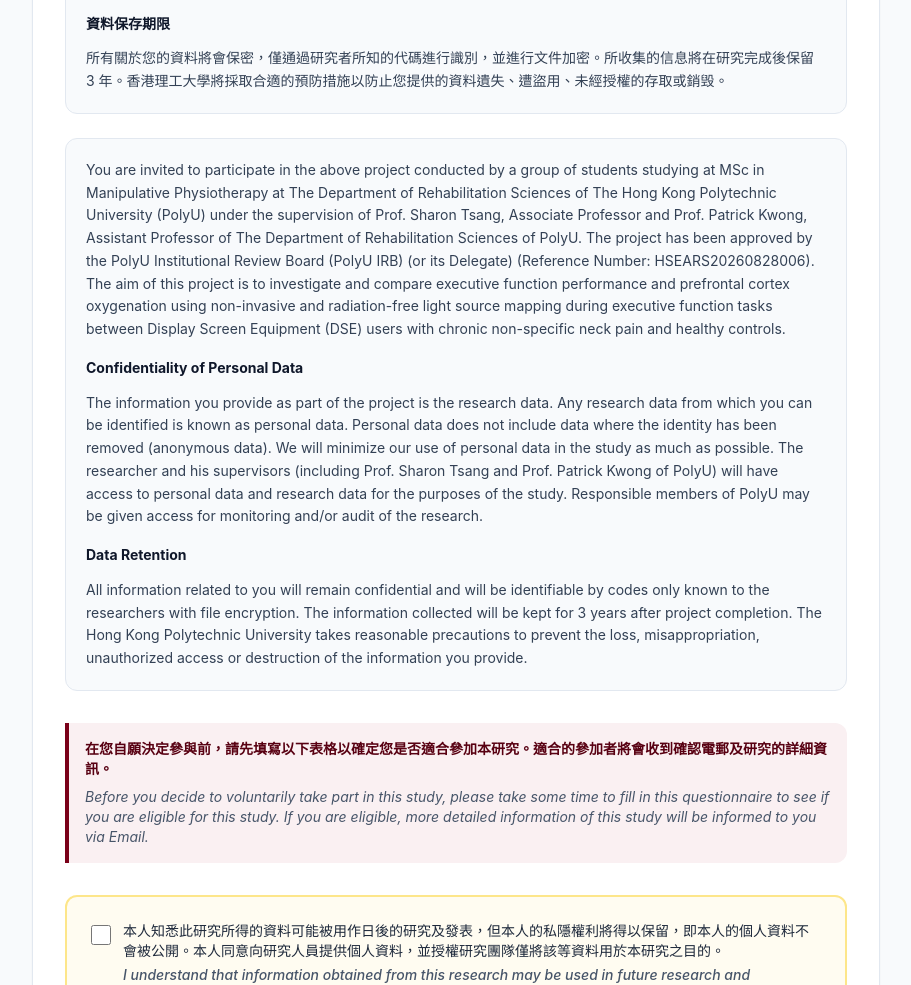
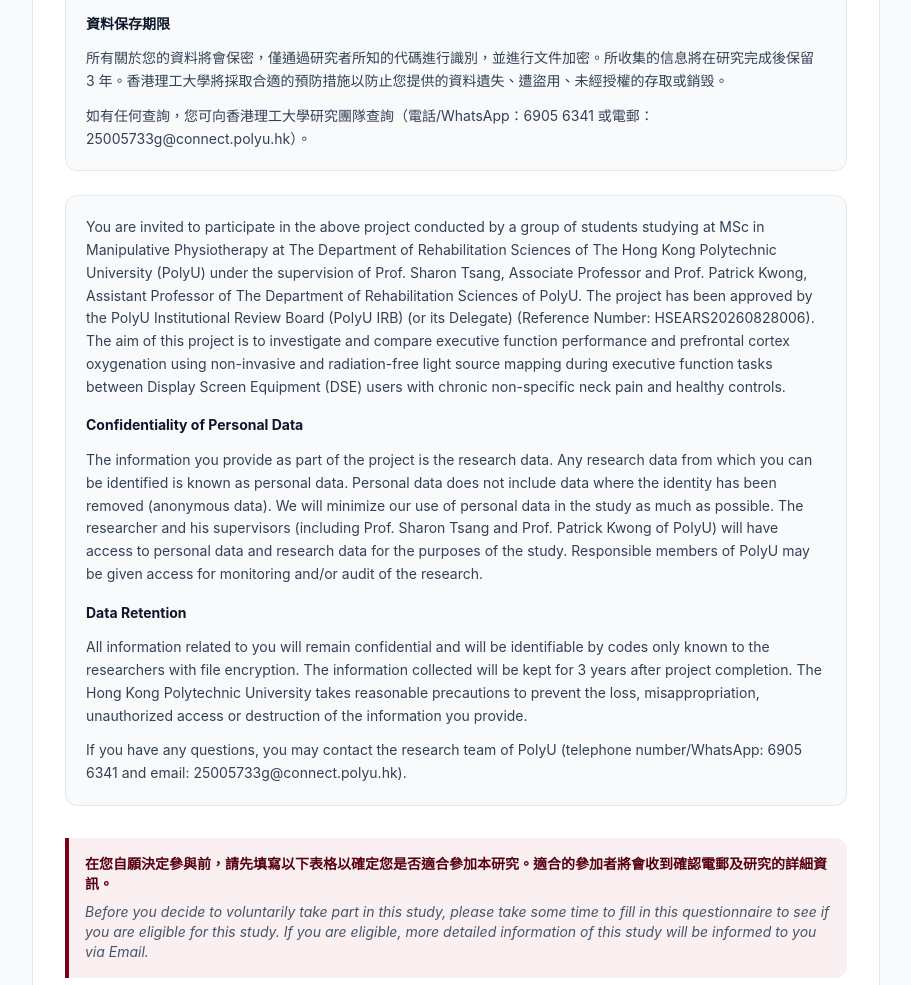
Before and after one commit to fnirmanip2627/signupsurvey, a plain HTML site: page index.html in a window 1280 px wide. Shown: the part 639-1624 px from the top of the page, without its empty margins (184-1095 px from the left). Drawn offline with nearby package versions, Linux system fonts and the light colour scheme.

Commit message:
Add contact details for research inquiries
Added contact information for inquiries to the data retention section in both Chinese and English.

```diff
--- a/index.html
+++ b/index.html
@@ -227,6 +227,10 @@
                         <p>
                             所有關於您的資料將會保密，僅通過研究者所知的代碼進行識別，並進行文件加密。所收集的信息將在研究完成後保留 3 年。香港理工大學將採取合適的預防措施以防止您提供的資料遺失、遭盜用、未經授權的存取或銷毁。
                         </p>
+                        <p>
+                            如有任何查詢，您可向香港理工大學研究團隊查詢（電話/WhatsApp：6905 6341 或電郵：25005733g@connect.polyu.hk）。
+                        </p>
+
                     </div>
 
                     <!-- English Description -->
@@ -242,6 +246,10 @@
                         <p>
                             All information related to you will remain confidential and will be identifiable by codes only known to the researchers with file encryption. The information collected will be kept for 3 years after project completion. The Hong Kong Polytechnic University takes reasonable precautions to prevent the loss, misappropriation, unauthorized access or destruction of the information you provide.
                         </p>
+                        <p>
+                            If you have any questions, you may contact the research team of PolyU (telephone number/WhatsApp: 6905 6341 and email: 25005733g@connect.polyu.hk).
+                        </p>
+
                     </div>
                 </div>
 
```
